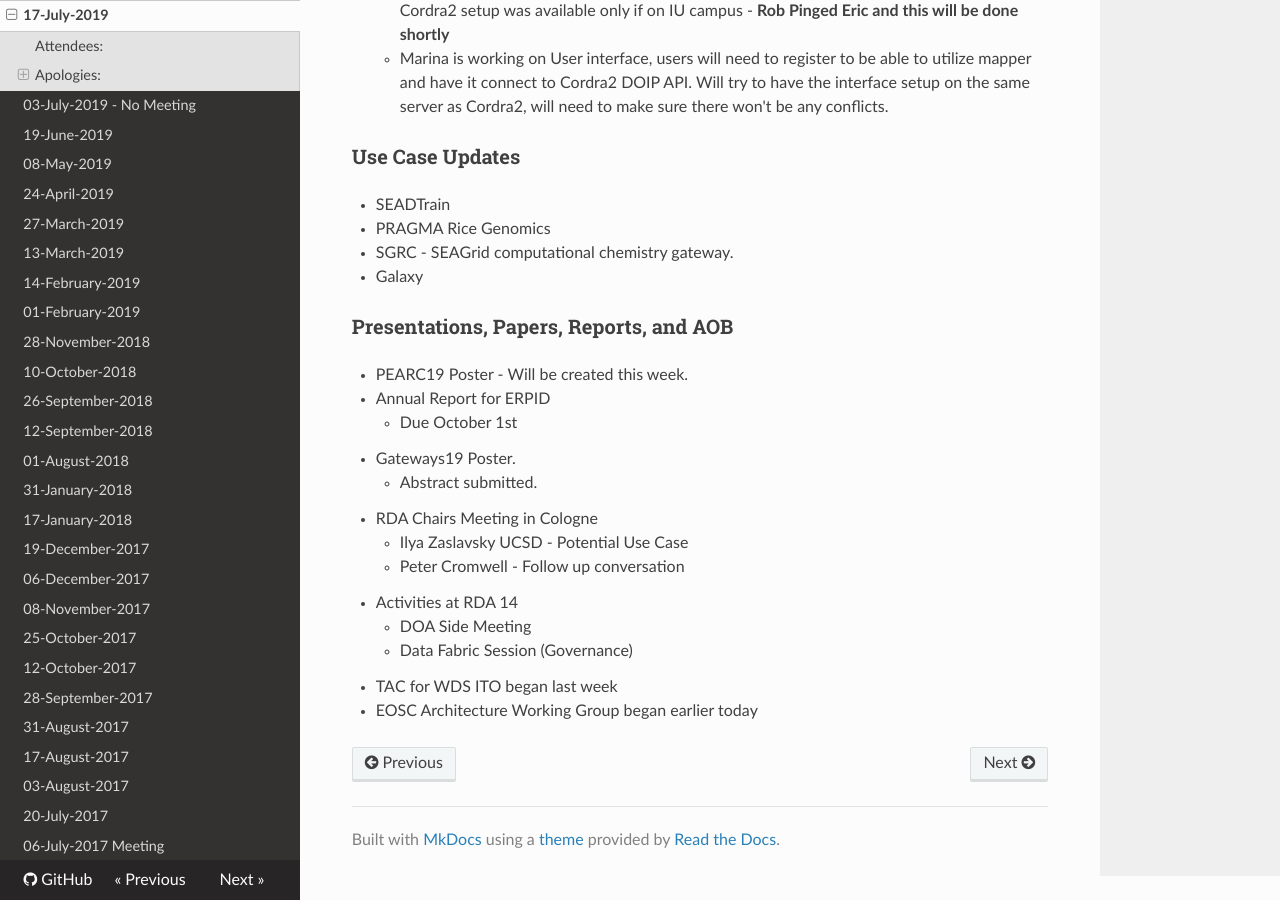
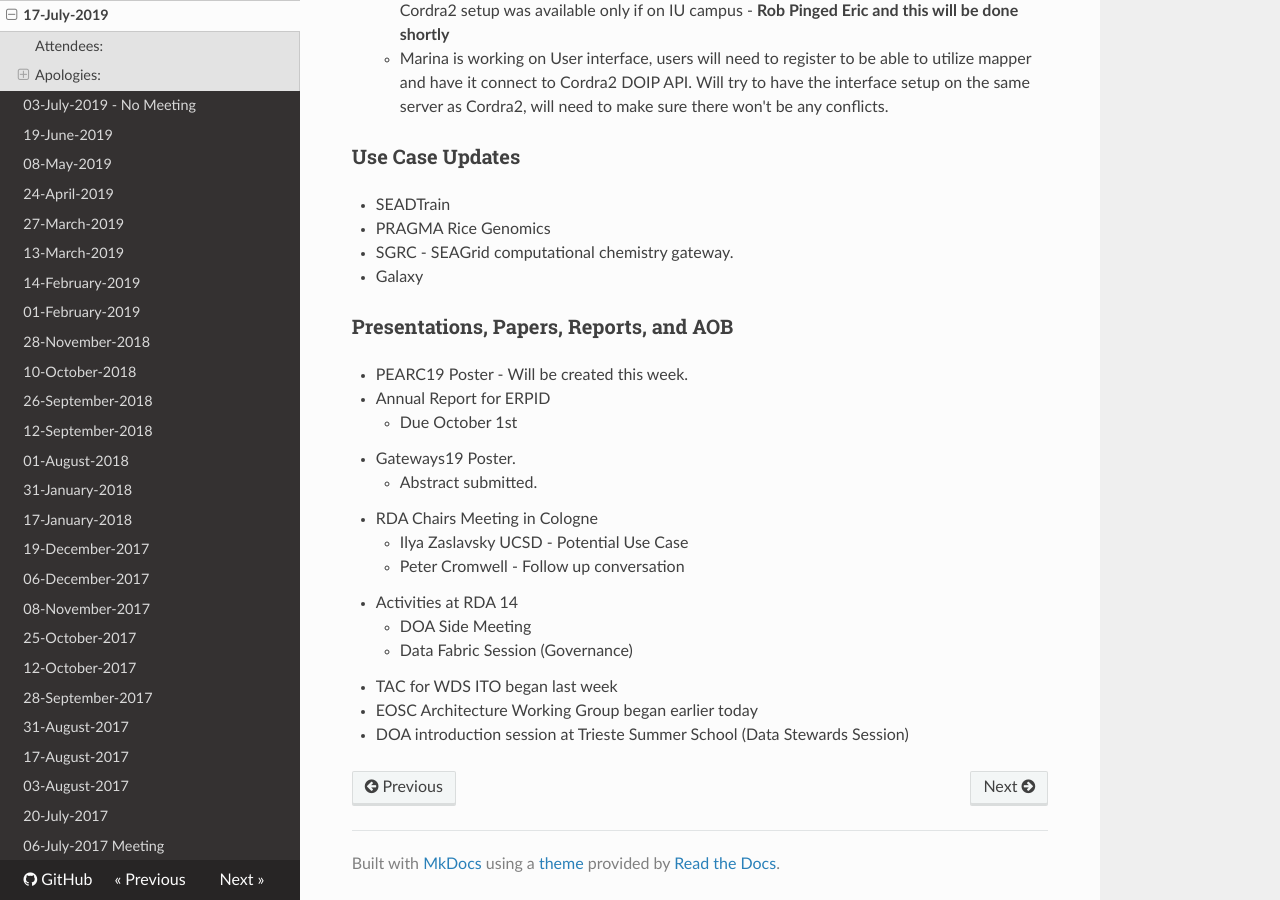
Before and after one commit to rpidproject/rpid, an MkDocs documentation site: the page built from docs/17-July-2019.md, in a window 1280 px wide and 900 px high, scrolled down 515 px. Built offline with MkDocs 1.6.1, drawn with Linux system fonts in a browser that asks for light colours; nearby versions of some CDN libraries; old or Windows-style settings are respelled for this version of MkDocs.

Commit message:
Update 17-July-2019.md

```diff
--- a/docs/17-July-2019.md
+++ b/docs/17-July-2019.md
@@ -35,3 +35,4 @@
       * Data Fabric Session (Governance)
    * TAC for WDS ITO began last week
    * EOSC Architecture Working Group began earlier today
+   * DOA introduction session at Trieste Summer School (Data Stewards Session)
```
